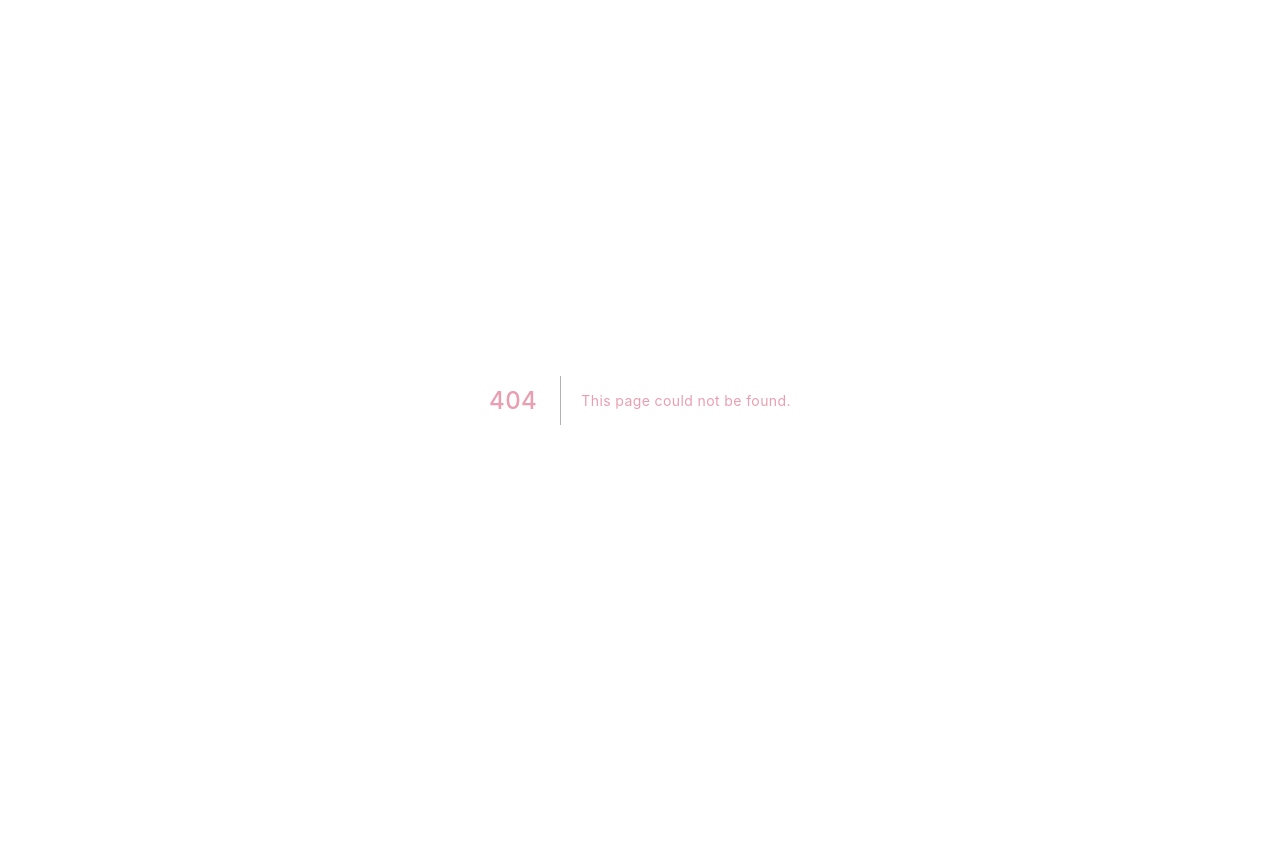
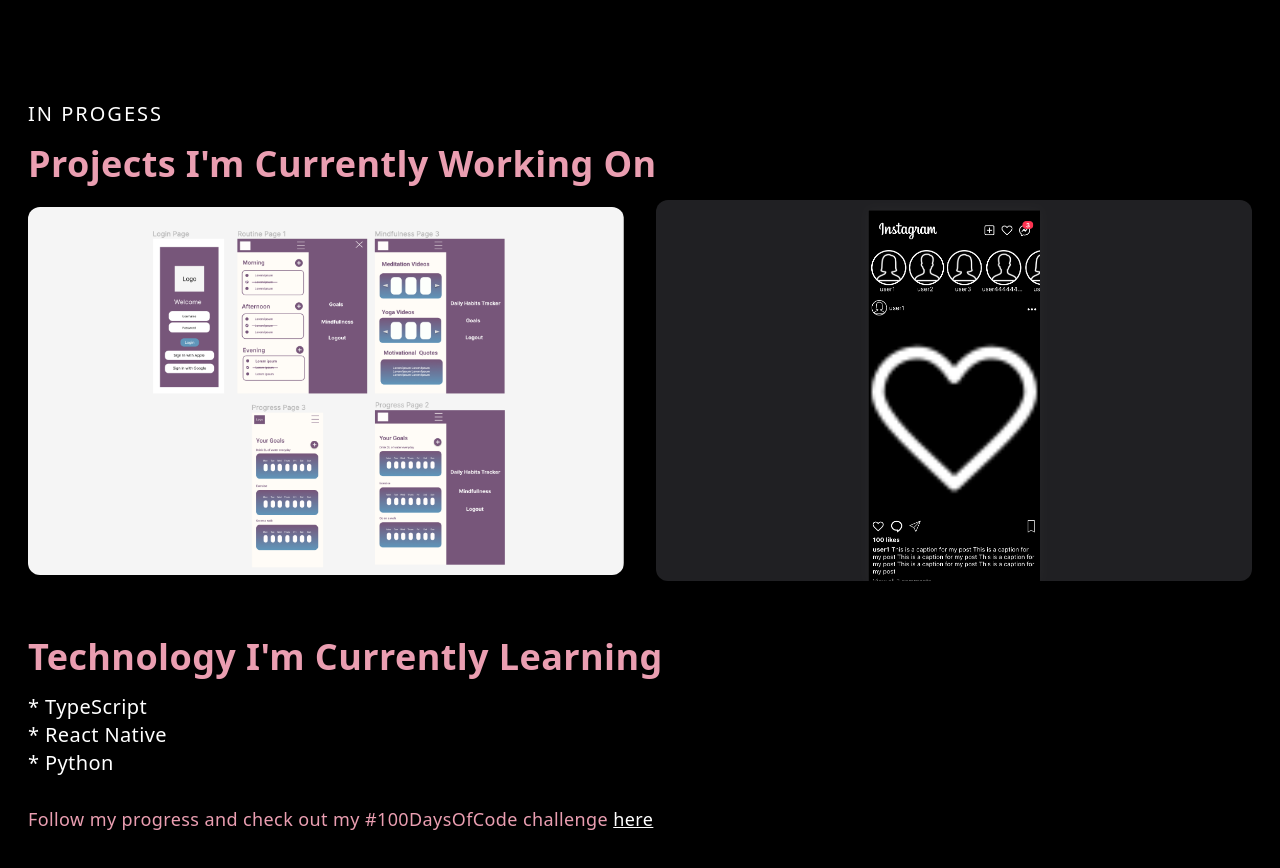
Before and after one commit to srai98i/portfolio-site, a Next.js app: page /components/InProgress in a window 1280 px wide. Before the commit this address had no page. Shown: the top 868 px of the page. Before the commit the page ends 800 px from the top, so only its background shows below. Built offline with nearby package versions, Linux system fonts and the light colour scheme.

Commit message:
added in progress component

```diff
--- /dev/null
+++ b/pages/components/InProgress.jsx
@@ -0,0 +1,57 @@
+import React from "react";
+import Link from "next/link";
+import ProjectItem from "./ProjectItem";
+import PositiveMind from "../../public/Projects/PositiveMind.png";
+import InstaReactClone from "../../public/Projects/InstaReactClone.png";
+
+export default function InProgress() {
+  return (
+    <div id="inprogress" className="w-full">
+      <div className="max-w-[1240px] mx-auto px-2 py-16">
+        <p className="text-xl tracking-widest uppercase text-[white] mt-9">
+          In Progess
+        </p>
+
+        <h2 className="py-4">Projects I&apos;m Currently Working On</h2>
+        <div className="grid md:grid-cols-2 gap-8">
+          <ProjectItem
+            title="Positive Mind"
+            backgroundImg={PositiveMind.src}
+            projectUrl="https://github.com/shabana89/Positive-Mind"
+            tech="React Native Project"
+            alt="Positive Mind"
+          />
+          <ProjectItem
+            title="Instagram Clone"
+            backgroundImg={InstaReactClone.src}
+            projectUrl="https://github.com/srai98i/insta-clone-react-native"
+            tech="Frontend: React Native | Backend: Firebase"
+            alt="Instagram React Clone"
+          />
+        </div>
+        <h2 className="py-4 mt-10">Technology I&apos;m Currently Learning</h2>
+        <div className="grid  text-[white] md:grid-cols-2 gap-8 mb-5 text-lg md:text-xl">
+          <ul>
+            <li>* TypeScript</li>
+            <li>* React Native</li>
+            <li>* Python</li>
+          </ul>
+        </div>
+
+        <div className="grid md:grid-cols-2 gap-8"></div>
+        <p className="py-2  text-[#EA9EB1] text-md md:text-lg">
+          Follow my progress and check out my #100DaysOfCode challenge{" "}
+          <Link href="https://github.com/srai98i/100-Days-Of-Code">
+            <a
+              target="_blank"
+              className="py-2 text-[white] underline cursor-pointer"
+            >
+              {" "}
+              here
+            </a>
+          </Link>{" "}
+        </p>
+      </div>
+    </div>
+  );
+}
--- a/pages/components/Navbar.jsx
+++ b/pages/components/Navbar.jsx
@@ -19,7 +19,7 @@ const Navbar = () => {
   };
 
   return (
-    <div className="fixed w-full h-20 shadow-md shadow-[#EA9EB1] border-[#EA9EB1] border-b-[0.05rem] z-[100]  bg-[black] text-[#EA9EB1]">
+    <div className="fixed w-full h-20 shadow-sm shadow-[#EA9EB1] border-[#EA9EB1] border-b-[0.05rem] z-[100]  bg-[black] text-[#EA9EB1]">
       <div className="flex justify-between items-center w-full h-full px-4 2xl:px-16">
         💻
         <div>
@@ -42,6 +42,11 @@ const Navbar = () => {
             <Link href="/#projects">
               <li className="ml-10 font-semibold text-sm uppercase hover:border-b">
                 Projects
+              </li>
+            </Link>
+            <Link href="/#inprogress">
+              <li className="ml-10 font-semibold text-sm uppercase hover:border-b">
+                In Progress
               </li>
             </Link>
             <Link href="/#contact">
@@ -112,6 +117,14 @@ const Navbar = () => {
                     Projects
                   </li>
                 </Link>
+                <Link href="/#inprogress">
+                  <li
+                    className="py-4 text-sm hover:text-[#EA9EB1]"
+                    onClick={handleNav}
+                  >
+                    In Progress
+                  </li>
+                </Link>
                 <Link href="/#contact">
                   <li
                     className="py-4 text-sm hover:text-[#EA9EB1]"
--- a/pages/components/ProjectItem.jsx
+++ b/pages/components/ProjectItem.jsx
@@ -34,11 +34,13 @@ const ProjectItem = ({
           </p>
         </a>{" "}
         <br />
-        <a href={deployUrl} target="_blank" rel="noreferrer">
-          <p className="text-center py-1 rounded-lg bg-white text-gray-700 font-bold text-sm cursor-pointer">
-            See Deployed Version
-          </p>
-        </a>
+        {deployUrl && (
+          <a href={deployUrl} target="_blank" rel="noreferrer">
+            <p className="text-center py-1 rounded-lg bg-white text-gray-700 font-bold text-sm cursor-pointer">
+              See Deployed Version
+            </p>
+          </a>
+        )}
       </div>
     </div>
   );
--- a/pages/components/Projects.jsx
+++ b/pages/components/Projects.jsx
@@ -51,15 +51,15 @@ const Projects = () => {
             deployUrl="https://reactodo-sim.netlify.app/"
           />
         </div>
-        <p className="py-2  text-[#EA9EB1]">
-          See more projects on my Github{" "}
+        <p className="py-2 text-lg mt-10 text-[#EA9EB1]">
+          Check out my{" "}
           <Link href="https://github.com/srai98i">
             <a
               target="_blank"
-              className="py-2 text-[white] underline cursor-pointer"
+              className="py-2 text-[white] underline cursor-pointer font-bold"
             >
               {" "}
-              here
+              Github
             </a>
           </Link>{" "}
         </p>
--- a/pages/index.js
+++ b/pages/index.js
@@ -7,6 +7,7 @@ import Main from "./components/Main";
 import Navbar from "./components/Navbar";
 import Projects from "./components/Projects";
 import Skills from "./components/Skills";
+import InProgress from "./components/InProgress";
 
 export default function Home() {
   return (
@@ -24,6 +25,7 @@ export default function Home() {
         <div id="skills" className="py-10  mt-10" />
         <Skills />
         <Projects />
+        <InProgress />
         <Contact />
       </div>
     </div>
```
Also changed, not shown: public/Projects/InstaReactClone.png (added), public/Projects/PositiveMind.png (added).
